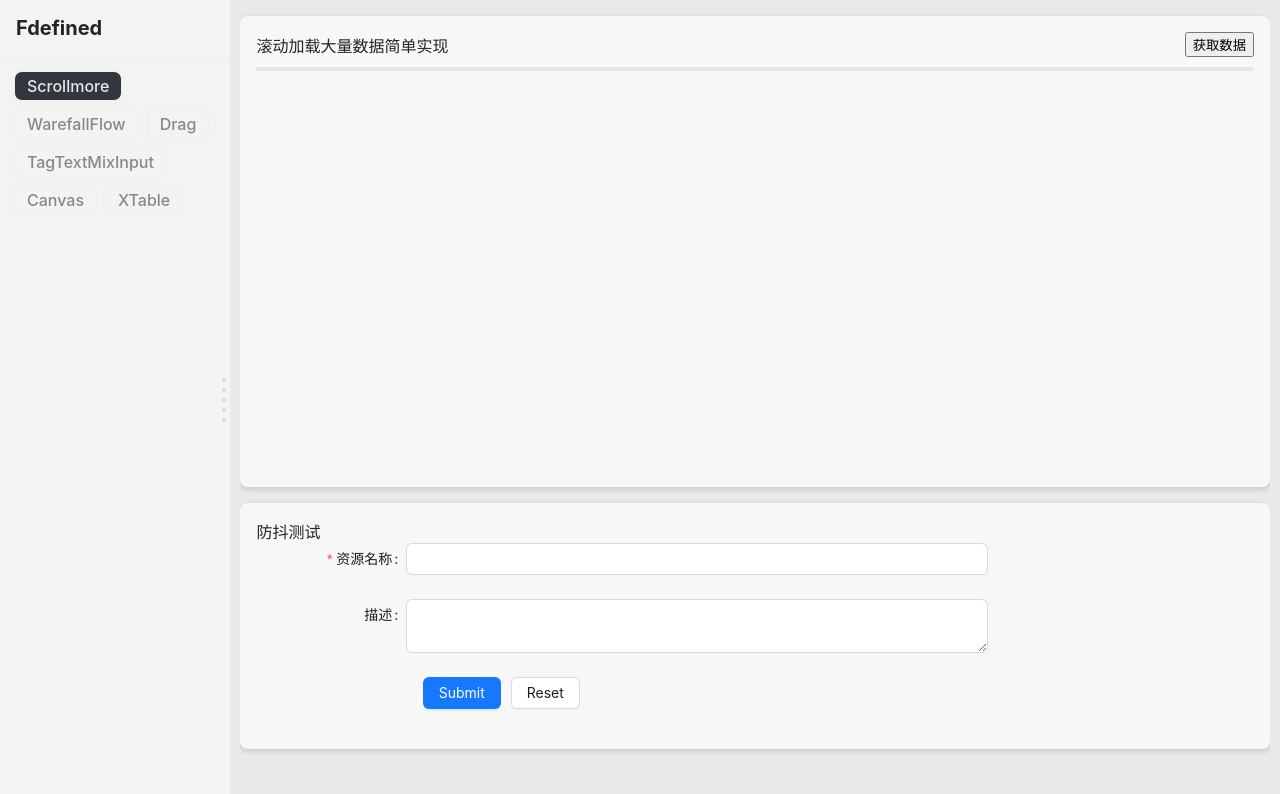
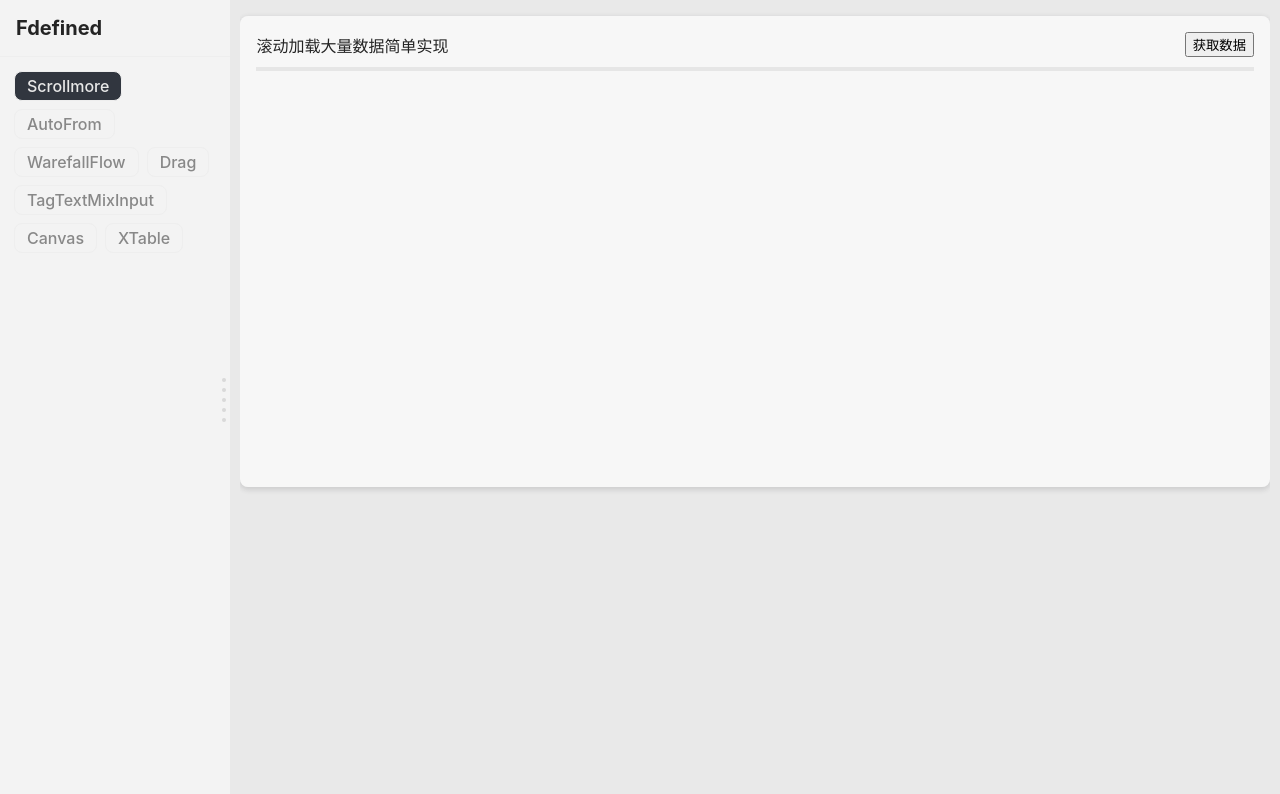
Before and after one commit to FU-design/toy, a Vue app: page /comp/scrollmore in a window 1280 px wide. Shown: the top 794 px of the page. Built offline with nearby package versions, Linux system fonts and the light colour scheme; what @highlightjs/vue-plugin would draw is missing.

Commit message:
添加autoForm路由组件

```diff
--- /dev/null
+++ b/src/pages/comp/component/autoForm/index.vue
@@ -0,0 +1,46 @@
+<template>
+  <div>
+    <cardBox>
+      <template #header>
+        <div>防抖测试</div>
+      </template>
+      <AutoFrom v-model="form" :formItems="formItem" />
+    </cardBox>
+  </div>
+</template>
+
+<script setup lang="ts">
+import AutoFrom from "./autoForm.vue";
+import { ref } from "vue";
+
+const form = ref<any>({});
+
+const formItem = [
+  {
+    type: "input",
+    key: "resourceName",
+    itemOptions: {
+      name: "resourceName",
+      label: "资源名称",
+      rules: [
+        { required: true, message: "请输入资源名称", trigger: "blur" },
+        { min: 3, max: 50, message: "长度3-50", trigger: "blur" },
+        {
+          pattern: /^[0-9a-zA-Z_]{1,}$/,
+          message: "请输入正确的资源名称，字母/数字/下划线,",
+        },
+      ],
+    },
+  },
+  {
+    type: "textarea",
+    key: "description",
+    itemOptions: {
+      name: "description",
+      label: "描述",
+    },
+  },
+];
+</script>
+
+<style scoped></style>
--- a/src/pages/comp/component/scrollmore/index.vue
+++ b/src/pages/comp/component/scrollmore/index.vue
@@ -13,12 +13,6 @@
         </template>
       </ScrollMoreData>
     </cardBox>
-    <cardBox>
-      <template #header>
-        <div>防抖测试</div>
-      </template>
-      <AutoFrom v-model="form" :formItems="formItem" />
-    </cardBox>
   </div>
 </template>
 
@@ -26,38 +20,8 @@
 import { ref } from "vue";
 import ScrollMoreData from "./scrollmoredata.vue";
 import { mockData, MockData } from "../../../../utils/mock";
-import AutoFrom from "../autoForm/autoForm.vue";
 const listData = ref<string[]>([]);
 const eachSize = ref<number>(50);
-
-const form = ref<any>({});
-
-const formItem = [
-  {
-    type: "input",
-    key: "resourceName",
-    itemOptions: {
-      name: "resourceName",
-      label: "资源名称",
-      rules: [
-        { required: true, message: "请输入资源名称", trigger: "blur" },
-        { min: 3, max: 50, message: "长度3-50", trigger: "blur" },
-        {
-          pattern: /^[0-9a-zA-Z_]{1,}$/,
-          message: "请输入正确的资源名称，字母/数字/下划线,",
-        },
-      ],
-    },
-  },
-  {
-    type: "textarea",
-    key: "description",
-    itemOptions: {
-      name: "description",
-      label: "描述",
-    },
-  },
-];
 
 /**
  * 获取数据
--- a/src/router/modules/comp.ts
+++ b/src/router/modules/comp.ts
@@ -15,6 +15,15 @@ const comp = {
       component: () => import("@/pages/comp/component/scrollmore/index.vue"),
       meta: {
         title: "Scrollmore",
+        isSubPage: true,
+      },
+    },
+    {
+      path: "autoFrom",
+      name: "AutoFrom",
+      component: () => import("@/pages/comp/component/autoForm/index.vue"),
+      meta: {
+        title: "AutoFrom",
         isSubPage: true,
       },
     },
```
